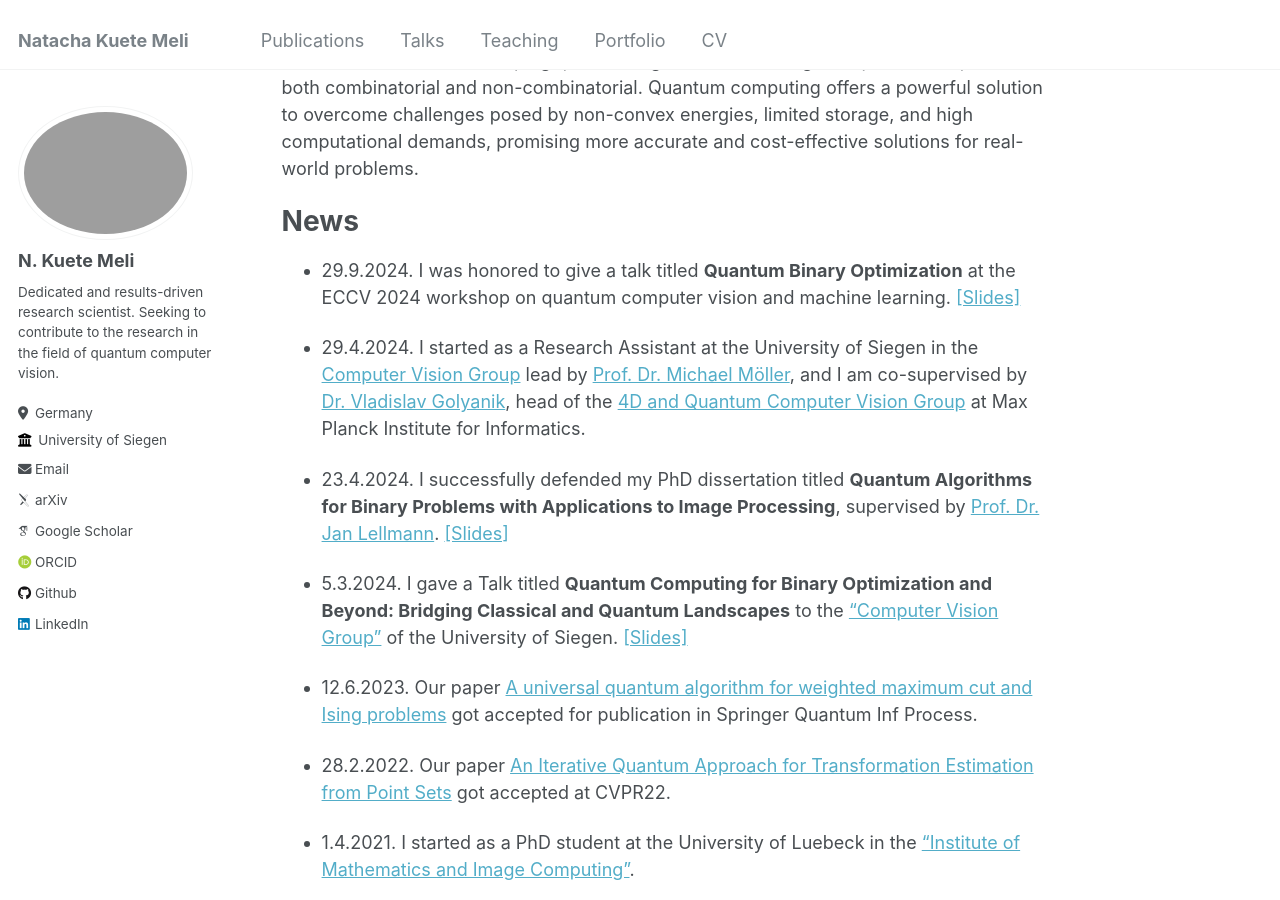
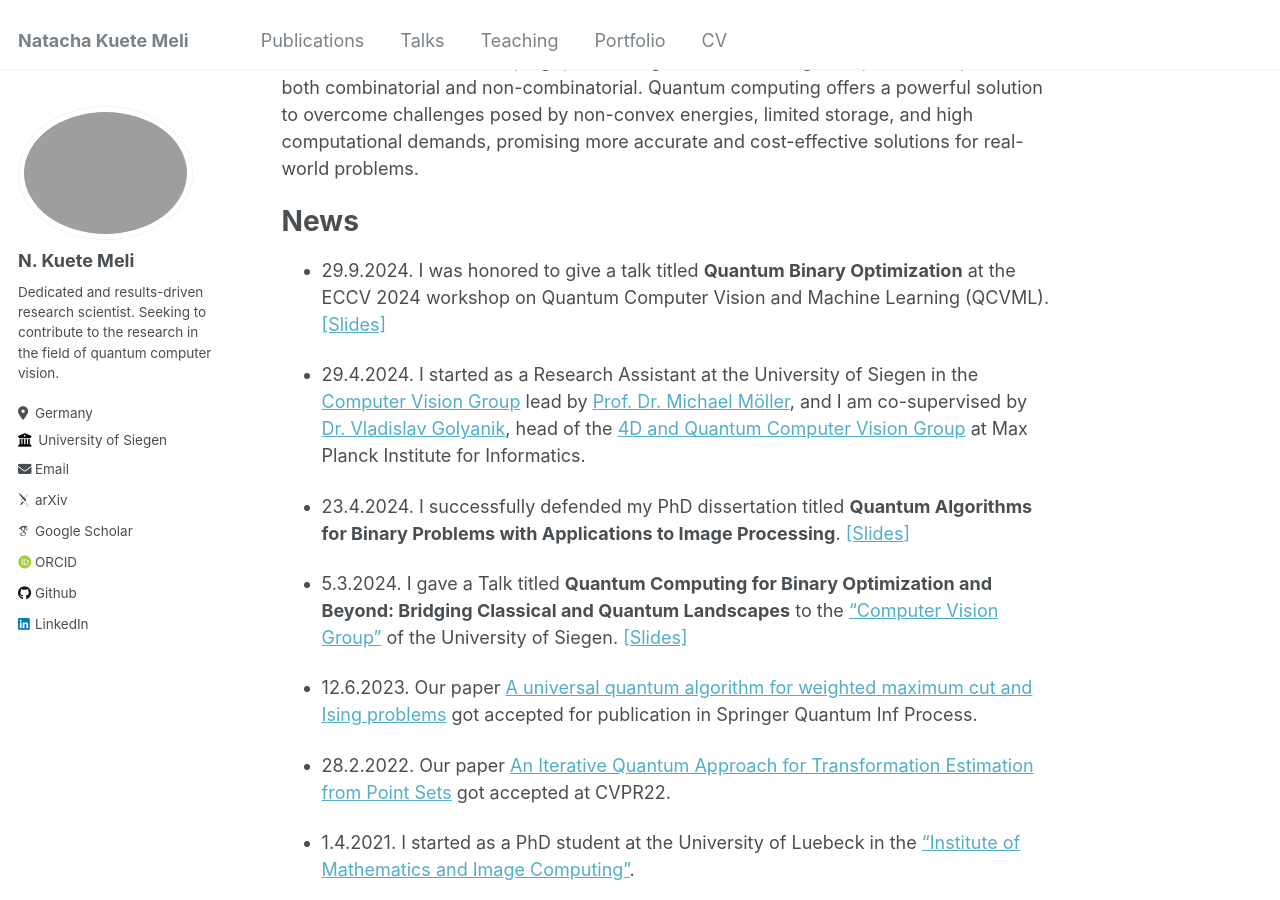
Before and after one commit to nkuetemeli/nkuetemeli.github.io, a Jekyll site: the page built from _pages/about.md, in a window 1280 px wide and 900 px high, scrolled down 368 px. Built offline with Jekyll 4.4.1, drawn with Linux system fonts in a browser that asks for light colours; some web fonts are replaced.

Commit message:
MyGit 1. Attempt

```diff
--- a/_pages/about.md
+++ b/_pages/about.md
@@ -18,11 +18,11 @@ Quantum computing offers a powerful solution to overcome challenges posed by non
 
 News
 ======
-- 29.9.2024. I was honored to give a talk titled **Quantum Binary Optimization** at the ECCV 2024 workshop on quantum computer vision and machine learning.  [[Slides]](../files/qc_eccv2024_KueteMeli.pdf)
+- 29.9.2024. I was honored to give a talk titled **Quantum Binary Optimization** at the ECCV 2024 workshop on Quantum Computer Vision and Machine Learning (QCVML).  [[Slides]](../files/qc_eccv2024_KueteMeli.pdf)
 
 - 29.4.2024. I started as a Research Assistant at the University of Siegen in the [Computer Vision Group](https://www.vsa.informatik.uni-siegen.de) lead by [Prof. Dr. Michael Möller](https://sites.google.com/site/michaelmoellermath/), and I am co-supervised by [Dr. Vladislav Golyanik](https://people.mpi-inf.mpg.de/~golyanik/), head of the [4D and Quantum Computer Vision Group](https://4dqv.mpi-inf.mpg.de) at Max Planck Institute for Informatics.
 
-- 23.4.2024. I successfully defended my PhD dissertation titled **Quantum Algorithms for Binary Problems with Applications to Image Processing**, supervised by [Prof. Dr. Jan Lellmann](https://www.lellmann.net/work/). [[Slides]](../files/qc_defense_KueteMeli.pdf)
+- 23.4.2024. I successfully defended my PhD dissertation titled **Quantum Algorithms for Binary Problems with Applications to Image Processing**. [[Slides]](../files/qc_defense_KueteMeli.pdf)
 
 - 5.3.2024. I gave a Talk titled **Quantum Computing for Binary Optimization and Beyond: Bridging Classical and Quantum Landscapes** to the ["Computer Vision Group"](https://www.vsa.informatik.uni-siegen.de) of the University of Siegen. [[Slides]](../files/qc_siegen_KueteMeli.pdf)
 
```
